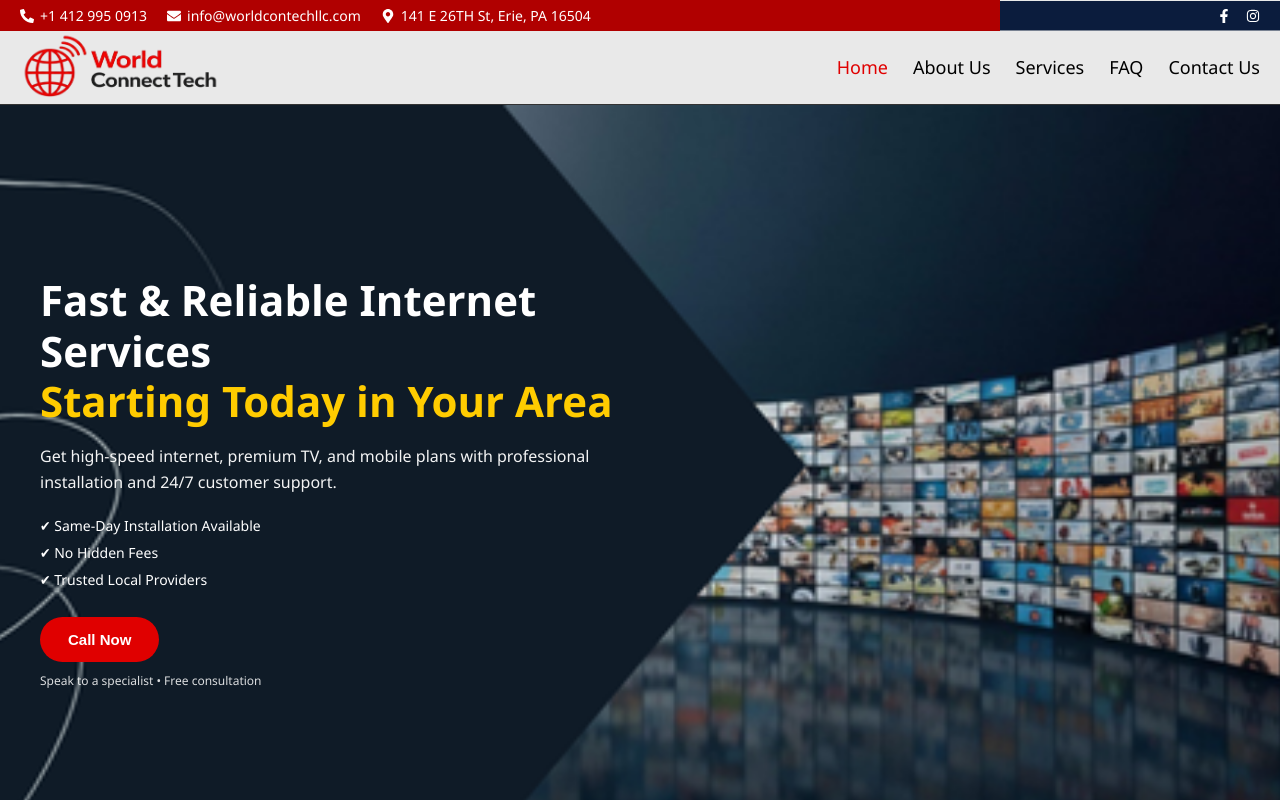
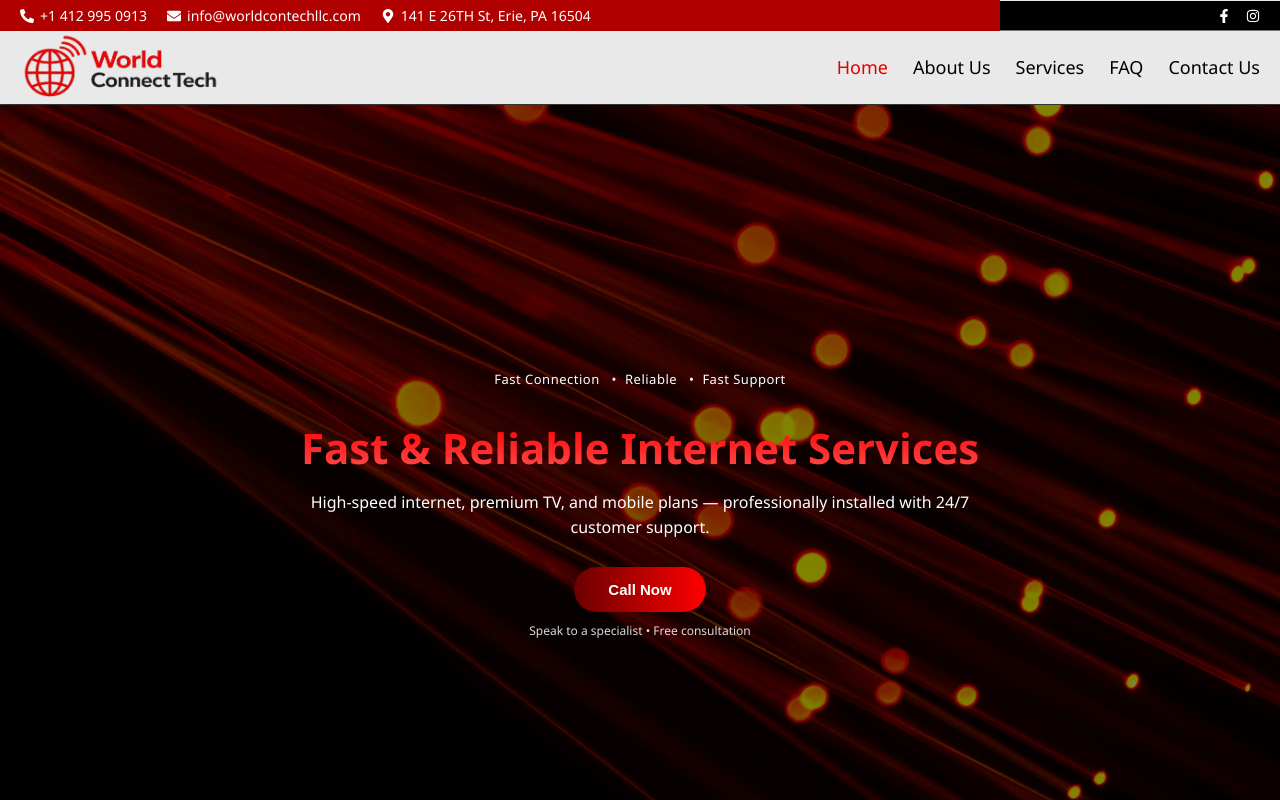
Before and after one commit to shif-aahmed/world-connect-tech, a React (Vite) app: page / in a window 1280 px wide. Built offline with nearby package versions, Linux system fonts and the light colour scheme.

Commit message:
first commit

```diff
--- a/src/components/HeroBanner/HeroBanner.css
+++ b/src/components/HeroBanner/HeroBanner.css
@@ -1,7 +1,7 @@
 .hero {
   width: 100%;
-  height: 90vh;
-  background-image: url("../../assets/hero.png");
+  height: 100vh;
+  background-image: url("../../assets/hero.jpg");
   background-size: cover;
   background-position: center;
   position: relative;
@@ -10,78 +10,124 @@
 .heroOverlay {
   width: 100%;
   height: 100%;
-
+  background-color: #0000007d;
   display: flex;
   align-items: center;
+  justify-content: center;
 }
 
 .heroContent {
-  max-width: 620px;
+  max-width: 720px;
   padding: 0 40px;
   color: white;
+  text-align: center;
 }
 
-.heroBadge {
-  display: inline-block;
-  background-color: #ffcc00;
-  color: #000;
-  padding: 6px 14px;
-  font-size: 12px;
-  font-weight: 600;
-  border-radius: 20px;
-  margin-bottom: 16px;
+/* ========================= */
+/* ANIMATION */
+/* ========================= */
+
+@keyframes fadeUp {
+  from {
+    opacity: 0;
+    transform: translateY(30px);
+  }
+  to {
+    opacity: 1;
+    transform: translateY(0);
+  }
 }
+
+.heroTopText,
+.heroContent h1,
+.heroContent p,
+.heroCTA {
+  opacity: 0;
+  animation: fadeUp 0.8s ease forwards;
+}
+
+.heroTopText {
+  animation-delay: 0.2s;
+}
+
+.heroContent h1 {
+  animation-delay: 0.4s;
+}
+
+.heroContent p {
+  animation-delay: 0.6s;
+}
+
+.heroCTA {
+  animation-delay: 0.8s;
+}
+
+/* ========================= */
+/* Top small text */
+/* ========================= */
+
+.heroTopText {
+  font-size: 13px;
+  font-weight: 500;
+  letter-spacing: 0.5px;
+  margin-bottom: 14px;
+  opacity: 0.9;
+}
+
+.heroTopText span {
+  margin: 0 8px;
+}
+
+/* ========================= */
+/* Heading */
+/* ========================= */
 
 .heroContent h1 {
   font-size: 42px;
   font-weight: 700;
-  margin-bottom: 18px;
+  margin-bottom: 16px;
   line-height: 1.2;
+  background: linear-gradient(180deg, #ff0000, #ff5050);
+  -webkit-background-clip: text;
+  -webkit-text-fill-color: transparent;
 }
 
-.heroContent h1 span {
-  color: #ffcc00;
-}
+/* ========================= */
+/* Description */
+/* ========================= */
 
 .heroContent p {
   font-size: 16px;
   line-height: 1.6;
-  margin-bottom: 20px;
+  margin-bottom: 26px;
   opacity: 0.95;
 }
 
-.heroPoints {
-  list-style: none;
-  padding: 0;
-  margin-bottom: 28px;
-}
-
-.heroPoints li {
-  font-size: 14px;
-  margin-bottom: 8px;
-}
+/* ========================= */
+/* CTA */
+/* ========================= */
 
 .heroCTA {
   display: flex;
   flex-direction: column;
+  align-items: center;
   gap: 10px;
 }
 
 .heroBtn {
-  background-color: #e00000;
+  background: linear-gradient(270deg, #ff0000, #6c0000);
   color: white;
   border: none;
-  padding: 14px 28px;
+  padding: 14px 34px;
   font-size: 15px;
   font-weight: 600;
   cursor: pointer;
   border-radius: 30px;
-  width: fit-content;
   transition: all 0.3s ease;
 }
 
 .heroBtn:hover {
-  background-color: #b80000;
+  background: linear-gradient(270deg, #6c0000, #ff0000);
   transform: translateY(-2px);
 }
 
@@ -122,7 +168,7 @@
     font-size: 24px;
   }
 
-  .heroPoints li {
-    font-size: 13px;
+  .heroTopText {
+    font-size: 12px;
   }
 }
--- a/src/components/HeroBanner/HeroBanner.jsx
+++ b/src/components/HeroBanner/HeroBanner.jsx
@@ -6,21 +6,18 @@ const HeroBanner = () => {
       <div className="heroOverlay">
         <div className="heroContent">
 
-          <h1>
-            Fast & Reliable Internet Services <br />
-            <span>Starting Today in Your Area</span>
-          </h1>
+          <div className="heroTopText">
+            <span>Fast Connection</span> •
+            <span>Reliable</span> •
+            <span>Fast Support</span>
+          </div>
+
+          <h1>Fast & Reliable Internet Services</h1>
 
           <p>
-            Get high-speed internet, premium TV, and mobile plans with
-            professional installation and 24/7 customer support.
+            High-speed internet, premium TV, and mobile plans —
+            professionally installed with 24/7 customer support.
           </p>
-
-          <ul className="heroPoints">
-            <li>✔ Same-Day Installation Available</li>
-            <li>✔ No Hidden Fees</li>
-            <li>✔ Trusted Local Providers</li>
-          </ul>
 
           <div className="heroCTA">
             <a href="tel:+14129950913">
@@ -31,6 +28,7 @@ const HeroBanner = () => {
               Speak to a specialist • Free consultation
             </span>
           </div>
+
         </div>
       </div>
     </section>
--- a/src/components/Navbar/Navbar.css
+++ b/src/components/Navbar/Navbar.css
@@ -3,6 +3,7 @@
   color: rgb(0, 0, 0);
   width: 100%;
   border-bottom: 1px solid #333;
+
 }
 
 /* ========================= */
@@ -14,6 +15,10 @@
   justify-content: space-between;
   align-items: center;
   font-size: 14px;
+    position: sticky;
+  top: 0;
+  left: 0;
+  z-index: 1000;
 }
 
 /* LEFT HALF – RED */
@@ -46,7 +51,7 @@
   justify-content: flex-end;
   align-items: center;
   gap: 15px;
-  background-color: #0b1c3d;
+  background-color: #000000;
   padding: 8px 20px;
   color: #ffffff;
 clip-path: polygon(
```
Also changed, not shown: src/assets/hero.jpg (added).
